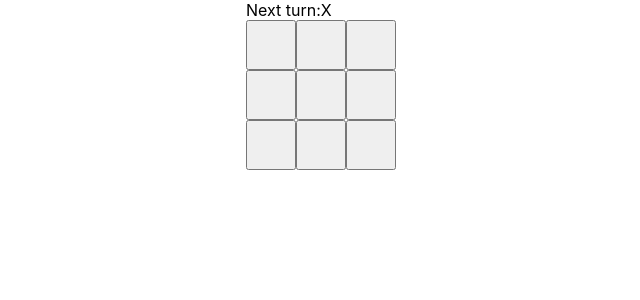
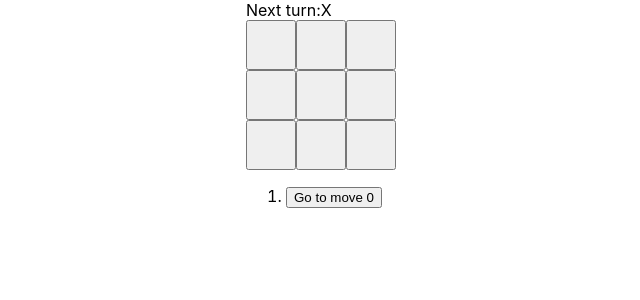
Before and after one commit to mh07607/TicTacToe_reactjs, a React (Create React App) app in the folder tic-tac-toe/: page / in a window 1280 px wide. Shown: the top 300 px of the page, without its empty margins (319-959 px from the left). Built offline with nearby package versions, Linux system fonts and the light colour scheme.

Commit message:
tictactoe with timetravel implemented

```diff
--- a/tic-tac-toe/src/App.js
+++ b/tic-tac-toe/src/App.js
@@ -3,12 +3,26 @@
 
 export default function Game(){
   const [history, setHistory] = useState([Array(9).fill(null)]);
-  const [XisNext, setXisNext] = useState(true);
-  const currentGrid = history[history.length-1];
+  const [currentMove, setCurrentMove] = useState(0);
+  const currentGrid = history[currentMove];
+  const XisNext = currentMove%2==0;
+
+  const moves = history.map((squares, move)=>{
+    return (
+      <li key={move}>
+        <button onClick={() => {jumpToMove(move)}}>Go to move {move}</button>
+      </li>
+    );
+  })
+
+  function jumpToMove(move){
+    setCurrentMove(move);
+  }
 
   function onPlay(nextSquares){
-    setHistory([...history, nextSquares]);
-    setXisNext(!XisNext);
+    const nextHistory = [...history.slice(0, currentMove+1), nextSquares]
+    setHistory(nextHistory);
+    setCurrentMove(nextHistory.length-1);
   }
 
   return(
@@ -17,7 +31,9 @@
         <Board squares = {currentGrid} XisNext = {XisNext} onPlay = {onPlay}/>
       </div>
       <div className='allMoves'>
-
+        <ol>
+          {moves}
+        </ol>
       </div>
     </div>
   );
--- a/tic-tac-toe/src/index.css
+++ b/tic-tac-toe/src/index.css
@@ -16,7 +16,7 @@
     monospace;
 }
 
-button{
+.square{
   width: 50px;
   height: 50px;
 }
```
